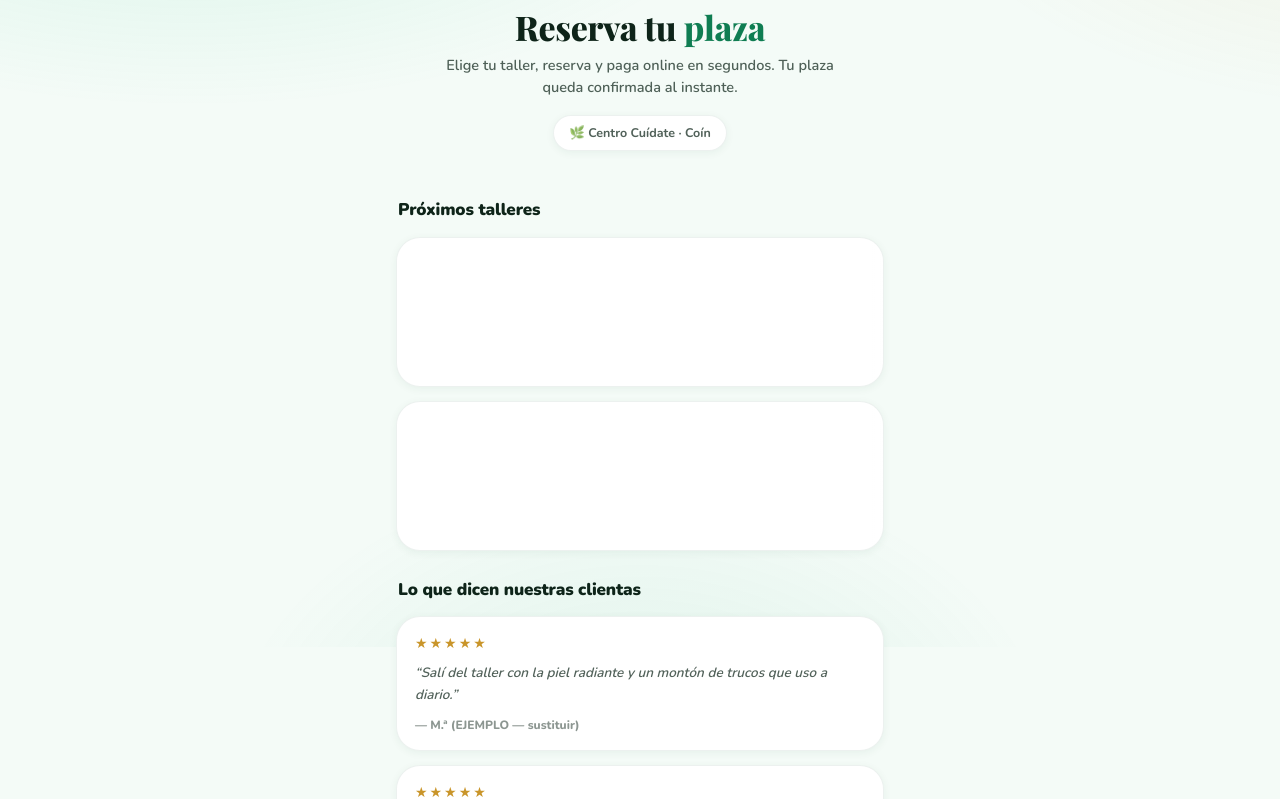
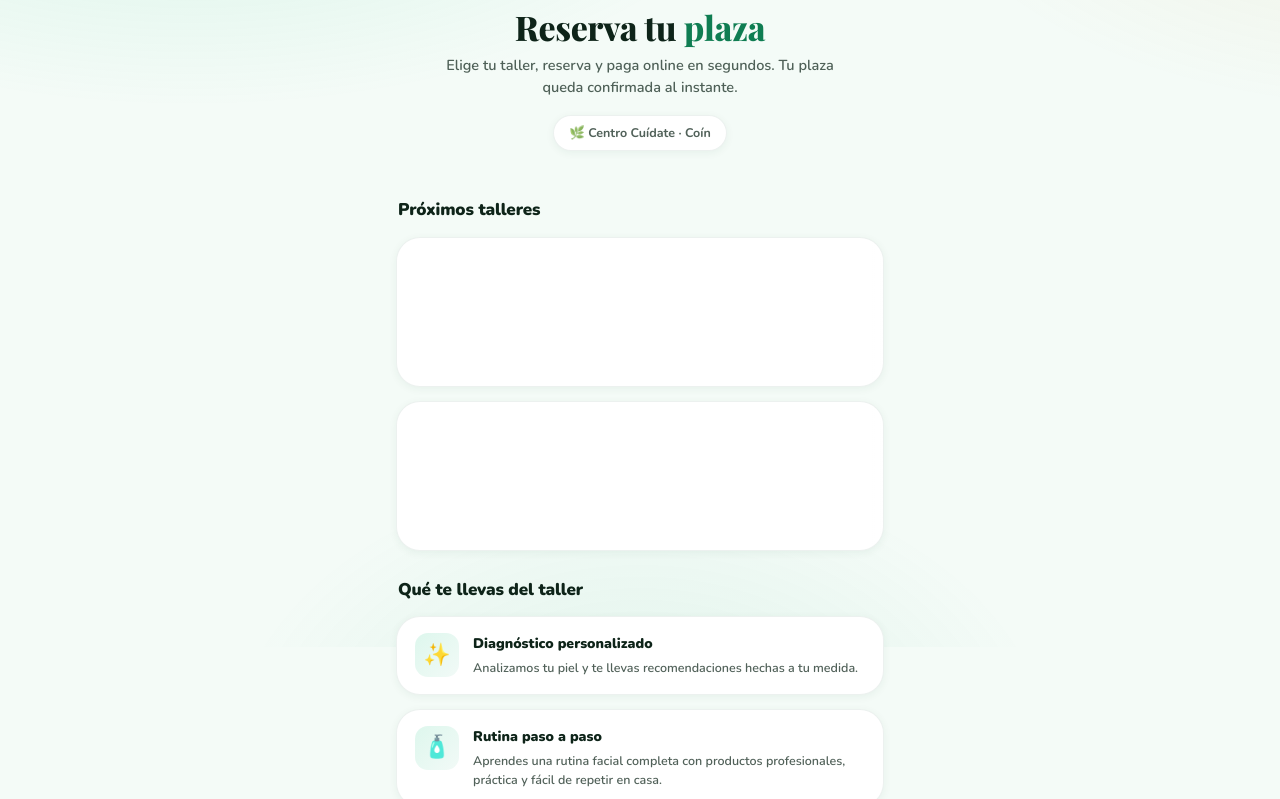
Before and after one commit to CentroCuidate/index, a plain HTML site: page booking.html in a window 1280 px wide. Shown: the part 153-952 px from the top of the page. Drawn offline with nearby package versions, Linux system fonts and the light colour scheme; no server answers.

Commit message:
Add files via upload

```diff
--- a/booking.html
+++ b/booking.html
@@ -698,19 +698,26 @@ function confetti(){
   }catch(e){}
 }
 
-/* ═══ TESTIMONIOS ═══
-   ⚠️ SUSTITUYE estos EJEMPLOS por opiniones reales de tus clientas
-   (con su permiso). Deja el array vacío [] para ocultar la sección. */
-var TESTIMONIOS=[
-  {nombre:'M.ª (EJEMPLO — sustituir)', texto:'Salí del taller con la piel radiante y un montón de trucos que uso a diario.', estrellas:5},
-  {nombre:'L. (EJEMPLO — sustituir)',  texto:'Ambiente cercano, grupos pequeños y productos de calidad. Repetiré seguro.', estrellas:5},
-  {nombre:'S. (EJEMPLO — sustituir)',  texto:'Me encantó el diagnóstico personalizado. Todo muy bien explicado.', estrellas:5}
+/* ═══ SECCIÓN "QUÉ TE LLEVAS" + TESTIMONIOS ═══
+   Mientras no haya testimonios reales, se muestran los BENEFICIOS del
+   taller (100% honesto). Cuando tengas frases REALES de clientas (con
+   su permiso), añádelas al array TESTIMONIOS y sustituirán a los
+   beneficios automáticamente. Formato:
+   {nombre:'María G.', texto:'…', estrellas:5}                       */
+var TESTIMONIOS=[]; // ← pega aquí las opiniones reales cuando las tengas
+
+var BENEFICIOS=[
+  {icono:'✨', titulo:'Diagnóstico personalizado', texto:'Analizamos tu piel y te llevas recomendaciones hechas a tu medida.'},
+  {icono:'🧴', titulo:'Rutina paso a paso', texto:'Aprendes una rutina facial completa con productos profesionales, práctica y fácil de repetir en casa.'},
+  {icono:'👥', titulo:'Grupos reducidos', texto:'Plazas limitadas para que la atención sea cercana y puedas preguntar todo lo que quieras.'}
 ];
+
 function renderTestimonios(){
   var grid=$('testiGrid'), lbl=$('testiLabel');
   if(!grid||!lbl)return;
-  if(!TESTIMONIOS.length){grid.style.display='none';lbl.style.display='none';return;}
   var h='';
+  if(TESTIMONIOS.length){
+    lbl.querySelector('h2').textContent='Lo que dicen nuestras clientas';
     TESTIMONIOS.forEach(function(t){
       var stars=''; for(var i=0;i<(t.estrellas||5);i++)stars+='★';
       h+='<div style="background:var(--surface);border:1px solid var(--border);border-radius:var(--r-lg);padding:16px 18px;box-shadow:var(--sh-sm)">';
@@ -719,6 +726,16 @@ function renderTestimonios(){
       h+='<div style="margin-top:10px;font-size:12px;font-weight:800;color:var(--text-3)">— '+esc(t.nombre)+'</div>';
       h+='</div>';
     });
+  }else{
+    lbl.querySelector('h2').textContent='Qué te llevas del taller';
+    BENEFICIOS.forEach(function(bf){
+      h+='<div style="background:var(--surface);border:1px solid var(--border);border-radius:var(--r-lg);padding:16px 18px;box-shadow:var(--sh-sm);display:flex;gap:14px;align-items:flex-start">';
+      h+='<div style="width:44px;height:44px;border-radius:13px;background:linear-gradient(135deg,rgba(46,204,142,.16),rgba(31,170,118,.06));display:flex;align-items:center;justify-content:center;font-size:22px;flex-shrink:0">'+bf.icono+'</div>';
+      h+='<div><div style="font-size:14px;font-weight:900;margin-bottom:4px">'+esc(bf.titulo)+'</div>';
+      h+='<div style="font-size:12.5px;font-weight:600;color:var(--text-2);line-height:1.55">'+esc(bf.texto)+'</div></div>';
+      h+='</div>';
+    });
+  }
   grid.innerHTML=h; grid.style.display=''; lbl.style.display='';
 }
 renderTestimonios();
```
Lines whose indentation alone changed are shown as unchanged.
